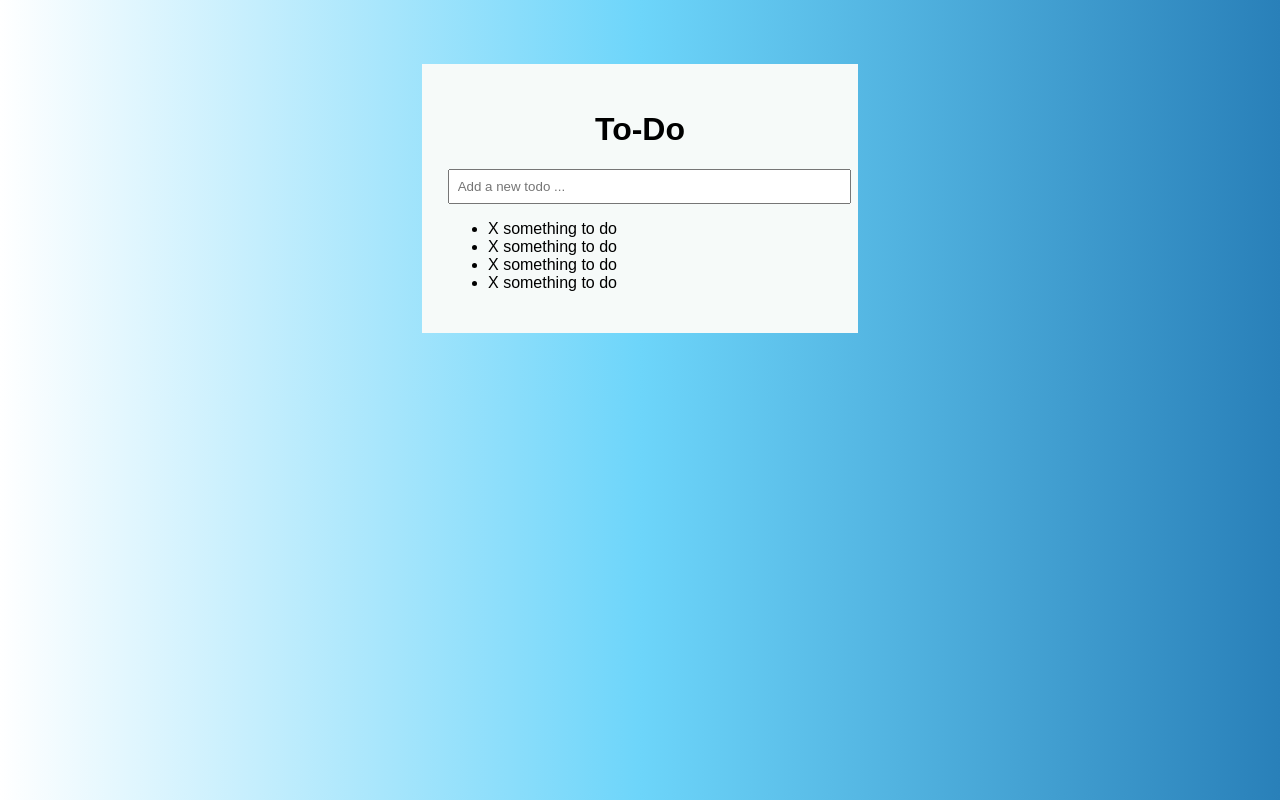
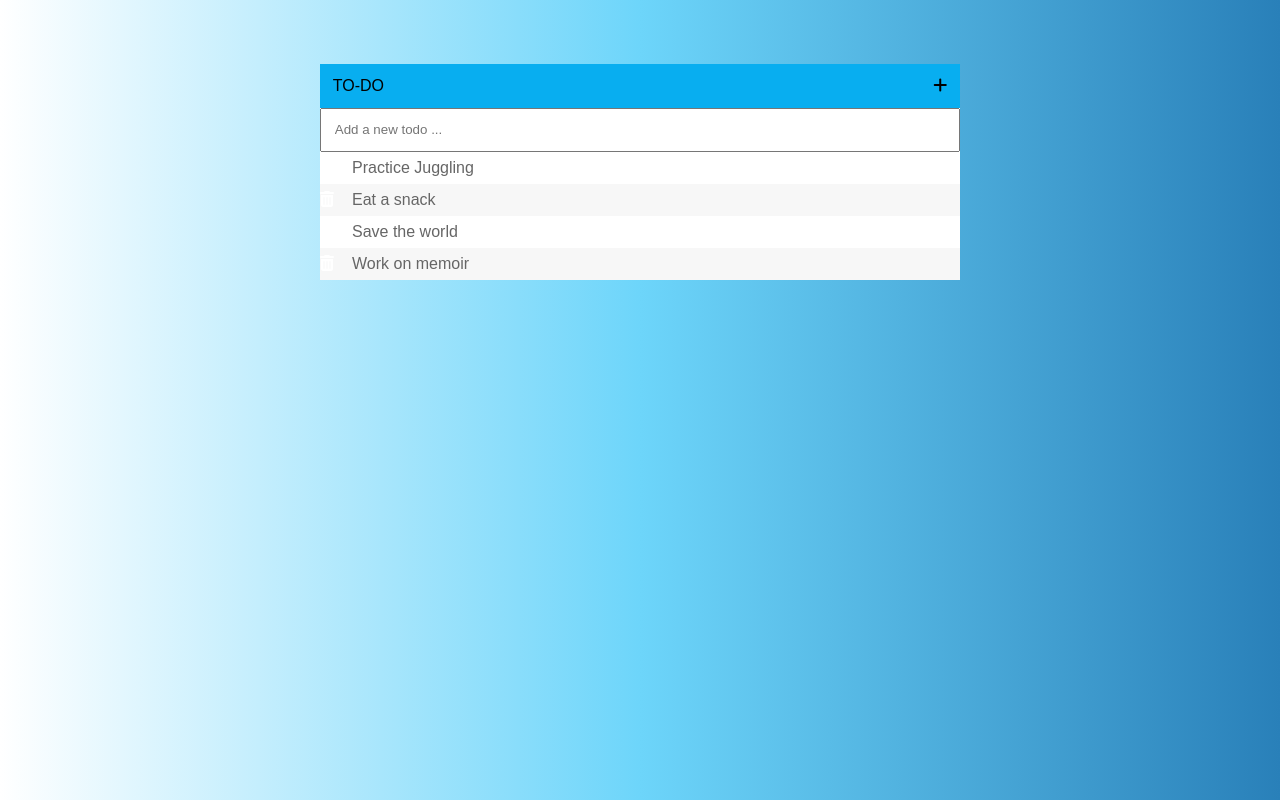
Before and after one commit to joaquinfox/todo, a plain HTML site: page index.html in a window 1280 px wide. Drawn offline with nearby package versions, Linux system fonts and the light colour scheme; files whose address does not match are found by name.

Commit message:
basic style

```diff
--- /dev/null
+++ b/assets/js/index.js
@@ -0,0 +1,26 @@
+$('ul').on('click', 'li', function () {
+  $(this).toggleClass('completed');
+});
+
+$('ul').on('click', 'span', function (event) {
+  $(this)
+    .parent()
+    .fadeOut(500, function () {
+      $(this).remove();
+    });
+  event.stopPropagation();
+});
+
+$('input').keypress(function (event) {
+  if (event.which === 13) {
+    let newTask = $(this).val();
+    $(this).val('');
+    $('ul').append(
+      '<li><span> <i class="fa fa-trash"></i></span>' + newTask + '</li>'
+    );
+  }
+});
+
+$('.fa-plus').click(function () {
+  $('input').fadeToggle();
+});
--- a/assets/stylsheets/index.css
+++ b/assets/stylsheets/index.css
@@ -27,17 +27,56 @@ body {
 #container {
   background-color: rgb(246, 250, 249);
   margin: 5% auto;
-  width: 30%;
-  padding: 2%;
-  box-shadow: ;
+  width: 50%;
+  box-shadow: 0 0 2% rgba(0, 0, 0, 0.3);
 }
 
-#container h1 {
-  text-align: center;
+h1 {
+  font-size: 100%;
+  margin: 0;
+  font-weight: normal;
+  text-transform: uppercase;
+  background-color: rgb(8, 174, 240);
+  padding: 2%;
+}
+.fa-plus {
+  float: right;
 }
 
 input {
+  box-sizing: border-box;
   width: 100%;
   padding: 2%;
-  /* margin: auto; */
 }
+
+input:focus {
+  background-color: white;
+  border: 1px solid rgb(197, 197, 221);
+}
+ul {
+  margin: 0;
+  padding: 0;
+}
+li {
+  list-style: none;
+  background-color: #fff;
+  line-height: 2rem;
+  height: 2rem;
+  color: #666;
+}
+li:nth-child(2n) {
+  background-color: #f7f7f7;
+}
+
+span {
+  background-color: red;
+  color: white;
+  width: 0;
+  display: inline-block;
+  text-align: center;
+  margin-right: 2rem;
+  transition: all ease 500ms;
+}
+li:hover span {
+  width: 2rem;
+}
--- a/index.html
+++ b/index.html
@@ -17,37 +17,23 @@
   </head>
   <body>
     <div id="container">
-      <h1>To-Do</h1>
+      <h1>To-Do<i class="fas fa-plus"></i></h1>
       <input type="text" placeholder="Add a new todo ..." />
       <ul>
-        <li><span> X </span>something to do</li>
-        <li><span> X </span>something to do</li>
-        <li><span> X </span>something to do</li>
-        <li><span> X </span>something to do</li>
+        <li>
+          <span><i class="fa fa-trash"></i> </span>Practice Juggling
+        </li>
+        <li>
+          <span><i class="fa fa-trash"></i> </span>Eat a snack
+        </li>
+        <li>
+          <span><i class="fa fa-trash"></i> </span>Save the world
+        </li>
+        <li>
+          <span><i class="fa fa-trash"></i> </span>Work on memoir
+        </li>
       </ul>
     </div>
-
-    <script>
-      $('ul').on('click', 'li', function () {
-        $(this).toggleClass('completed');
-      });
-
-      $('ul').on('click', 'span', function (event) {
-        $(this)
-          .parent()
-          .fadeOut(500, function () {
-            $(this).remove();
-          });
-        event.stopPropagation;
-      });
-
-      $('input').keypress(function (event) {
-        if (event.which === 13) {
-          let newTask = $(this).val();
-          $(this).val('');
-          $('ul').append('<li><span> X </span>' + newTask + '</li>');
-        }
-      });
-    </script>
+    <script src="./assets/js/index.js"></script>
   </body>
 </html>
```
